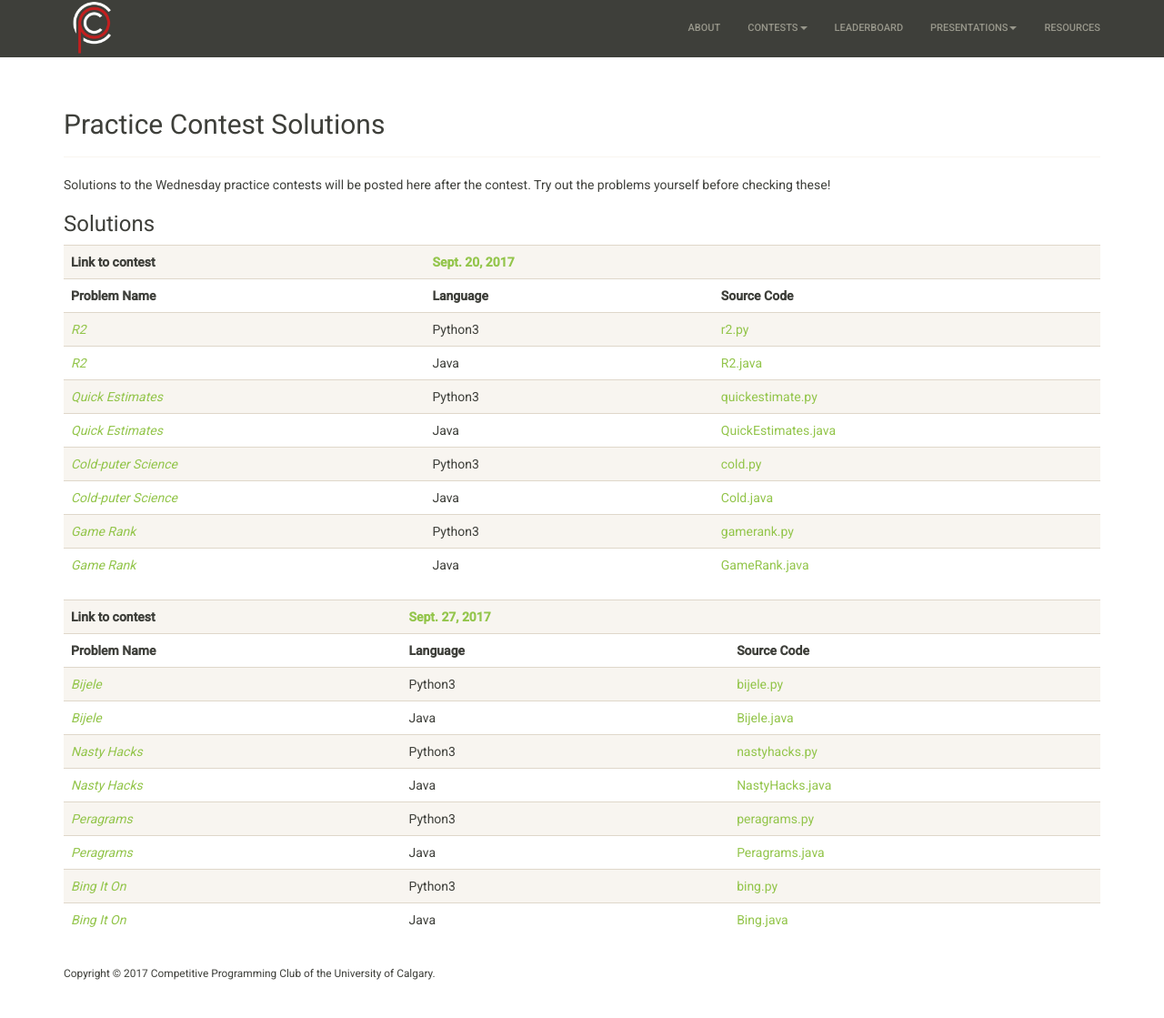
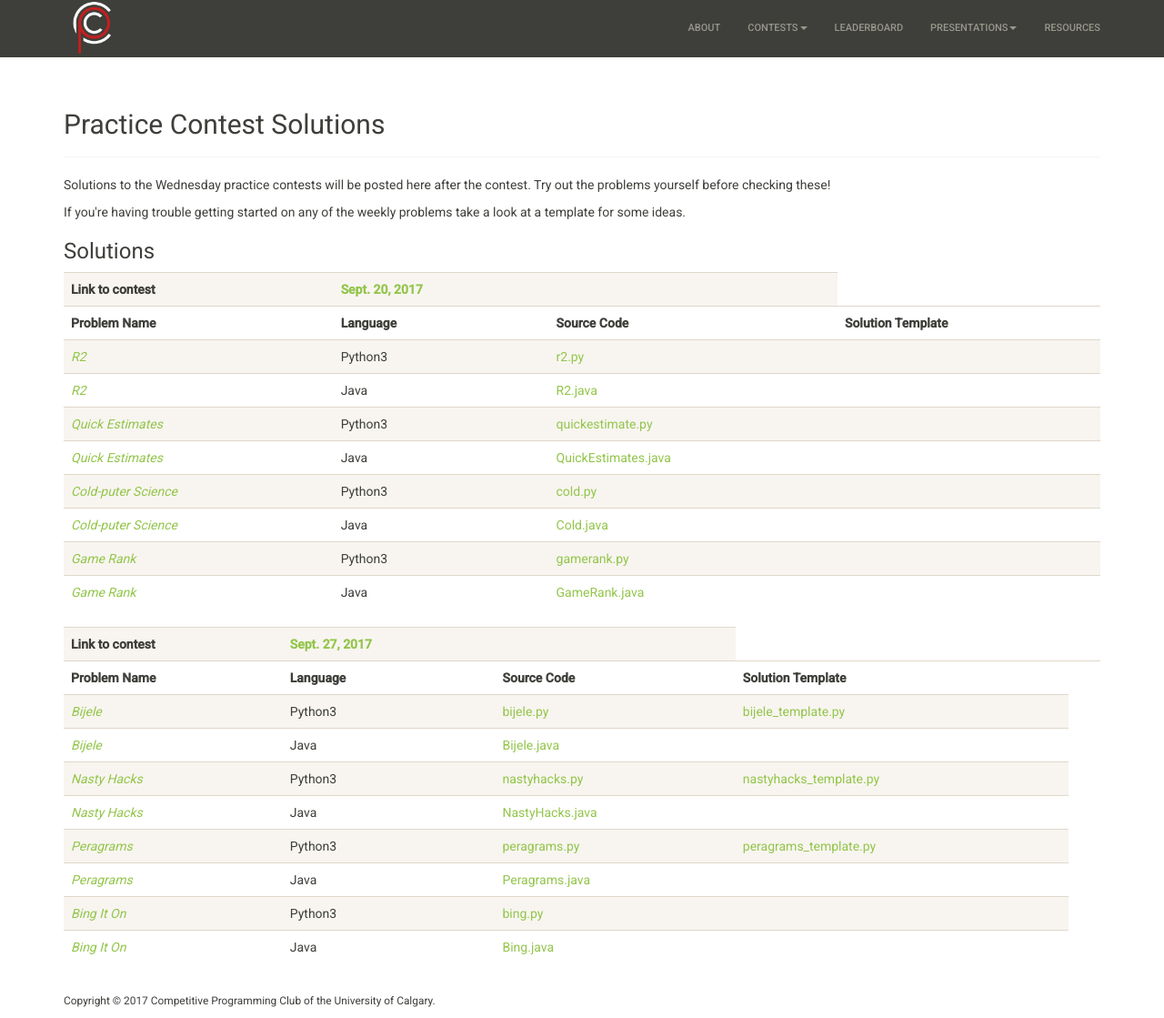
Before and after one commit to ProblemSolvingClub/psc-website, a Jekyll site: the page built from solutions/index.html, in a window 1280 px wide and 1119 px high. Shown: the whole window at 91% size. Built offline with Jekyll 4.4.1, drawn with Linux system fonts in a browser that asks for light colours; nearby versions of some CDN libraries.

Commit message:
merged solution template page into solution page

```diff
--- a/solutions/index.html
+++ b/solutions/index.html
@@ -7,9 +7,8 @@ title: About
     <h2>Practice Contest Solutions</h2>
   </div>
 
-  <p>
-    Solutions to the Wednesday practice contests will be posted here after the contest. Try out the problems yourself before checking these!
-  </p>
+  <p>Solutions to the Wednesday practice contests will be posted here after the contest. Try out the problems yourself before checking these!</p>
+  <p>If you're having trouble getting started on any of the weekly problems take a look at a template for some ideas.</p>
 
   <h3>Solutions</h3>
 
@@ -25,54 +24,63 @@ title: About
 	<td><b>Problem Name</b></td>
 	<td><b>Language</b></td>
 	<td><b>Source Code</b></td>
+	<td><b>Solution Template</b></td>
       </tr>
 
       <tr>
 	<td><i><a href="https://open.kattis.com/problems/r2">R2</a></i></td>
 	<td>Python3</td>
 	<td><a href=r2.py>r2.py</a></td>
+	<td></td>
       </tr>
 
       <tr>
 	<td><i><a href="https://open.kattis.com/problems/r2">R2</a></i></td>
 	<td>Java</td>
 	<td><a href=R2.java>R2.java</a></td>
+	<td></td>
       </tr>
 
       <tr>
 	<td><i><a href="https://open.kattis.com/problems/quickestimate">Quick Estimates</a></i></td>
 	<td>Python3</td>
 	<td><a href=quickestimate.py>quickestimate.py</a></td>
+	<td></td>
       </tr>
 
       <tr>
 	<td><i><a href="https://open.kattis.com/problems/quickestimate">Quick Estimates</a></i></td>
 	<td>Java</td>
 	<td><a href=QuickEstimates.java>QuickEstimates.java</a></td>
+	<td></td>
       </tr>
 
       <tr>
 	<td><i><a href="https://open.kattis.com/problems/cold">Cold-puter Science</a></i></td>
 	<td>Python3</td>
 	<td><a href=cold.py>cold.py</a></td>
+	<td></td>
       </tr>
 
       <tr>
 	<td><i><a href="https://open.kattis.com/problems/cold">Cold-puter Science</a></i></td>
 	<td>Java</td>
 	<td><a href=Cold.java>Cold.java</a></td>
+	<td></td>
       </tr>
 
       <tr>
 	<td><i><a href="https://open.kattis.com/problems/gamerank">Game Rank</a></i></td>
 	<td>Python3</td>
 	<td><a href=gamerank.py>gamerank.py</a></td>
+	<td></td>
       </tr>
 
       <tr>
 	<td><i><a href="https://open.kattis.com/problems/gamerank">Game Rank</a></i></td>
 	<td>Java</td>
 	<td><a href=GameRankPy.java>GameRank.java</a></td>
+	<td></td>
       </tr>
 
     </tbody>
@@ -90,54 +98,63 @@ title: About
 	<td><b>Problem Name</b></td>
 	<td><b>Language</b></td>
 	<td><b>Source Code</b></td>
+	<td><b>Solution Template</b><td>
       </tr>
 
       <tr>
 	<td><i><a href="https://open.kattis.com/problems/bijele">Bijele</a></i></td>
 	<td>Python3</td>
 	<td><a href=bijele.py>bijele.py</a></td>
+	<td><a href=bijele_template.py>bijele_template.py</a></td>
       </tr>
 
       <tr>
 	<td><i><a href="https://open.kattis.com/problems/bijele">Bijele</a></i></td>
 	<td>Java</td>
 	<td><a href=Bijele.java>Bijele.java</a></td>
+	<td></td>
       </tr>
 
       <tr>
 	<td><i><a href="https://open.kattis.com/problems/nastyhacks">Nasty Hacks</a></i></td>
 	<td>Python3</td>
 	<td><a href=nastyhacks.py>nastyhacks.py</a></td>
+	<td><a href=nastyhacks_template.py>nastyhacks_template.py</a></td>
       </tr>
 
       <tr>
 	<td><i><a href="https://open.kattis.com/problems/nastyhacks">Nasty Hacks</a></i></td>
 	<td>Java</td>
 	<td><a href=NastyHacks.java>NastyHacks.java</a></td>
+	<td></td>
       </tr>
 
       <tr>
 	<td><i><a href="https://open.kattis.com/problems/peragrams">Peragrams</a></i></td>
 	<td>Python3</td>
 	<td><a href=peragrams.py>peragrams.py</a></td>
+	<td><a href=peragrams_template.py>peragrams_template.py</a></td>
       </tr>
 
       <tr>
 	<td><i><a href="https://open.kattis.com/problems/peragrams">Peragrams</a></i></td>
 	<td>Java</td>
 	<td><a href=Peragrams.java>Peragrams.java</a></td>
+	<td></td>
       </tr>
 
       <tr>
 	<td><i><a href="https://open.kattis.com/problems/bing">Bing It On</a></i></td>
 	<td>Python3</td>
 	<td><a href=bing.py>bing.py</a></td>
+	<td></td>
       </tr>
 
       <tr>
 	<td><i><a href="https://open.kattis.com/problems/bing">Bing It On</a></i></td>
 	<td>Java</td>
 	<td><a href=Bing.java>Bing.java</a></td>
+	<td></td>
       </tr>
     </tbody>
   </table>
```
Also changed, not shown: solutions/templates/index.html (deleted, +0 -40 lines).
